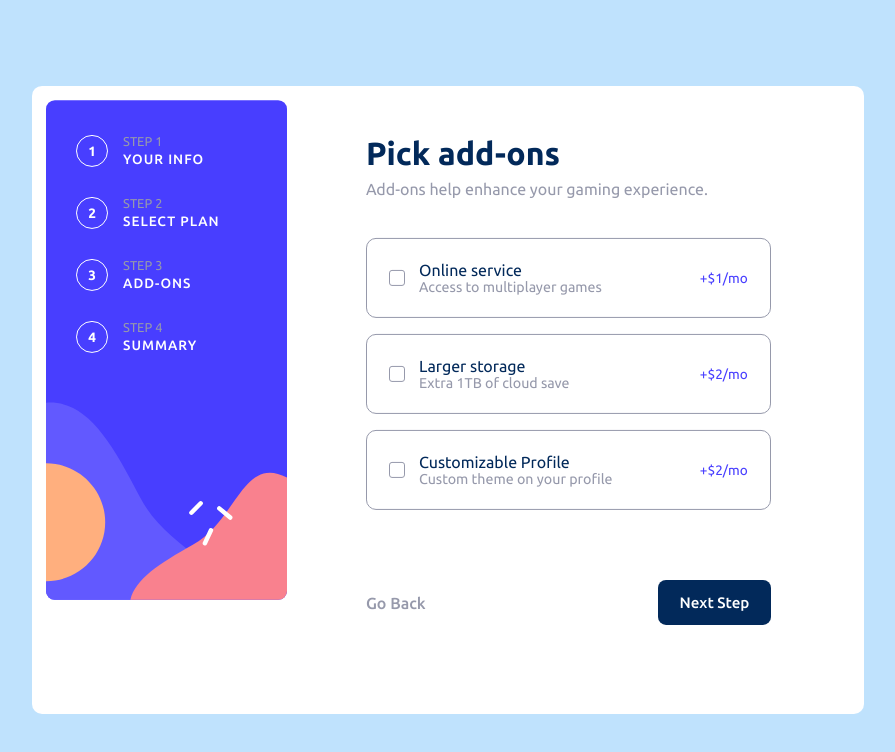
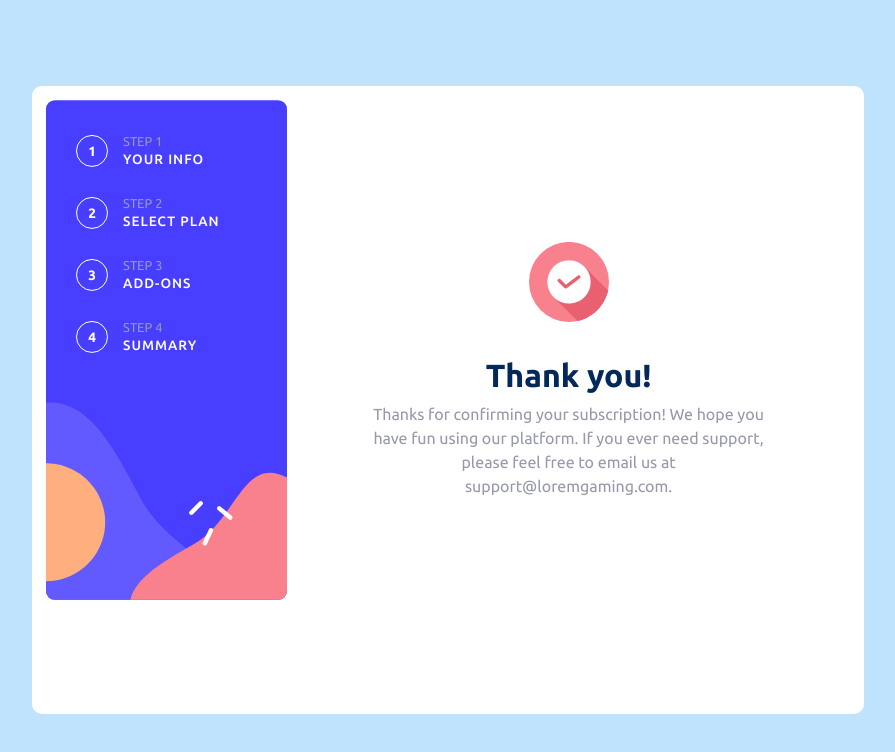
Before and after one commit to Swastik007sharma/multi-step-form, a plain HTML site: page index.html in a window 1280 px wide. Shown: the whole page, without its empty margins (192-1087 px from the left). Drawn offline with Linux system fonts and the light colour scheme.

Commit message:
thankyou section complete

```diff
--- /dev/null
+++ b/css/thank.css
@@ -0,0 +1,23 @@
+.tab:nth-of-type(5){
+    display: block;
+    position: relative;
+
+}
+
+.thankyou{
+    height: 100%;
+    display: flex;
+    flex-direction: column;
+    justify-content: center;
+    margin-top: 35%;
+    align-items: center;
+}
+
+.thankyou>p{
+    text-align: center;
+    line-height: 1.5rem;
+}
+
+.button-container{
+    display: none;
+}
--- a/index.html
+++ b/index.html
@@ -11,7 +11,7 @@
   <title>Frontend Mentor | Multi-step form</title>
 
   <link rel="stylesheet" href="css/main.css" />
-  <link id="step_css" rel="stylesheet" href="css/step3.css" />
+  <link id="step_css" rel="stylesheet" href="css/thank.css" />
 
   <link rel="preconnect" href="https://fonts.googleapis.com" />
   <link rel="preconnect" href="https://fonts.gstatic.com" crossorigin />
```
